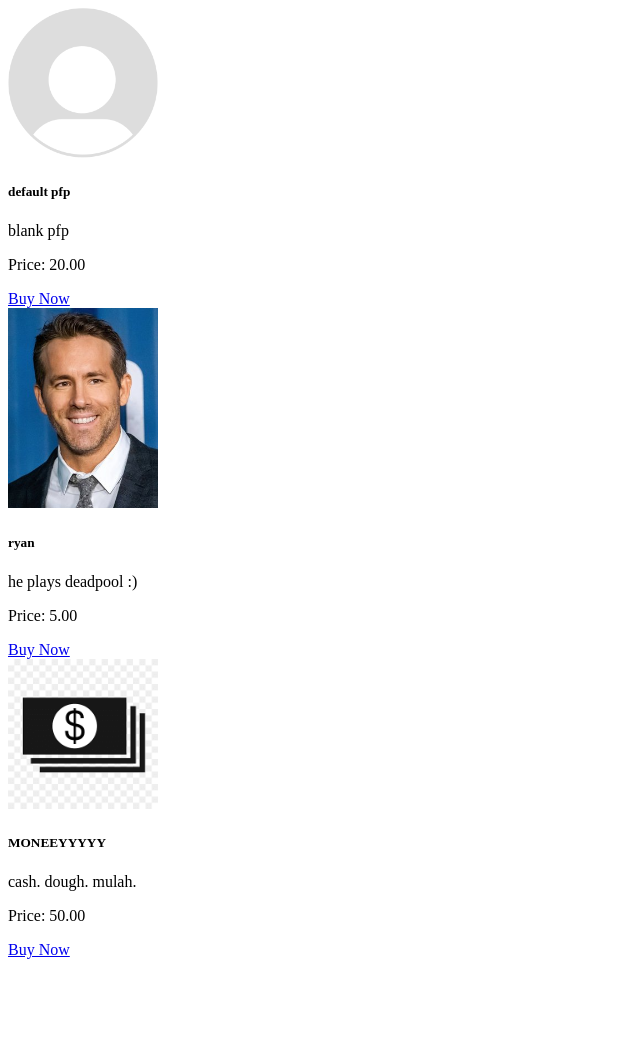
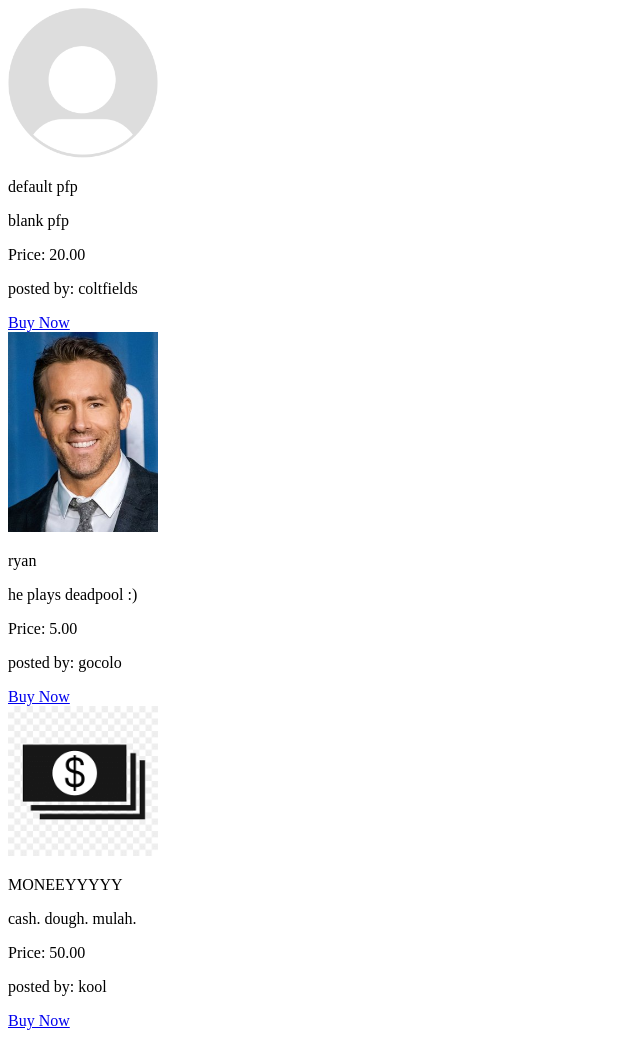
Before and after one commit to kevin18ramos/Capstone, a Django app: page /products/ in a window 1280 px wide. Shown: the whole page, without its empty margins (0-640 px from the left). Before the commit the page ends 959 px from the top, so only its background shows below. Run offline with Django 4.2, Linux system fonts and the light colour scheme; data comes from the database, SQL or seed files in the repository; both versions use the stored data as it was after the commit.

Commit message:
editied products.html

```diff
--- a/app/templates/app/Products.html
+++ b/app/templates/app/Products.html
@@ -13,9 +13,10 @@
     <div class="product" style="width: 18rem;">
         <img style="width: 150px;" class="product-img-top" src="{{product.picture.url}}" alt="image not worky">
         <div class="product-body">
-            <h5 class="product-title">{{ product.name }}</h5>
+            <p class="product-title">{{ product.name }}</p>
             <p class="product-text">{{ product.description }}</p>
             <p class="product-price">Price: {{ product.price }}</p>
+            <p class="product-user">posted by: {{ product.user }}</p>
             <a href="#" class="btn btn-primary">Buy Now</a>
         </div>
     </div>
```
Also changed, not shown: db.sqlite3, media/pics/money.png (added).
